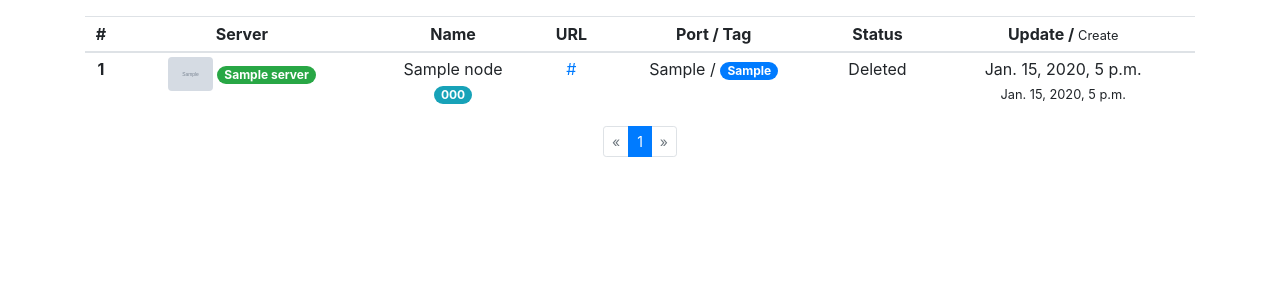
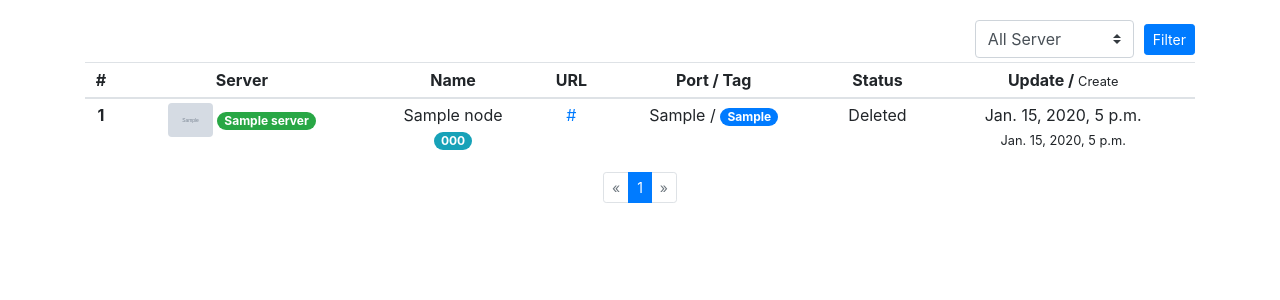
Before and after one commit to kidsdev/ops, a Django app: page /node/ in a window 1280 px wide. Shown: the part 56-356 px from the top of the page. Run offline with Django 3.2, Linux system fonts and the light colour scheme; a user stored in the database is signed in; tables that the repository leaves empty hold one stand-in row (values such as "Sample post"); grey boxes marked "Sample" are stand-in pictures; some libraries are stand-ins or nearby versions.

Commit message:
Node List: add filter server

```diff
--- a/node/templates/node/home.html
+++ b/node/templates/node/home.html
@@ -1,6 +1,27 @@
 {% extends "base.html" %}
 
 {% block content %}
+  <div class="row">
+    <div class="col align-self-end">
+      <form method="get">
+        <div class="form-row align-items-center float-right">
+          <div class="col-auto my-1">
+            <select class="custom-select mr-sm-2" name="q_server">
+              <option value="0">All Server</option>
+              {% for server in server_list %}
+                <option value="{{ server.id }}" {% if q_server == server.id %}selected{% endif %}>
+                  {{ server.name }}
+                </option>
+              {% endfor %}
+            </select>
+          </div>
+          <div class="col-auto my-1">
+            <button type="submit" class="btn btn-primary btn-sm">Filter</button>
+          </div>
+        </div>
+      </form>
+    </div>
+  </div>
   <table class="table table-hover table-sm">
     <thead>
     <tr class="text-center">
@@ -10,7 +31,9 @@
       <th scope="col">URL</th>
       <th scope="col">Port / Tag</th>
       <th scope="col">Status</th>
-      <th scope="col">Update / <small>Create</small></th>
+      <th scope="col">Update /
+        <small>Create</small>
+      </th>
     </tr>
     </thead>
     <tbody>
@@ -27,10 +50,12 @@
         <td><a href="{{ node.url }}" target="_blank">{{ node.url }}</a></td>
         <td>{{ node.port }} / <span class="badge badge-pill badge-primary">{{ node.tag }}</span></td>
         <td>{{ node.get_status_display }}</td>
-      <td>{{ node.datetime_update }} <br/> <small>{{ node.datetime_create }}</small></td>
+        <td>{{ node.datetime_update }} <br/>
+          <small>{{ node.datetime_create }}</small>
+        </td>
       </tr>
     {% endfor %}
     </tbody>
   </table>
-  {% include "pagination.html" with content_list=node_list %}
+  {% include "pagination.html" with content_list=node_list q=q_paginator %}
 {% endblock %}
--- a/node/views.py
+++ b/node/views.py
@@ -1,19 +1,39 @@
 from django.shortcuts import render
 
+from server.models import Server
 from utils.decorators import permission_required
-from utils.paginator import listing
+from utils.paginator import listing, get_q
 from .models import Node
 
 
 @permission_required(['node.add_node', 'node.change_node', 'node.delete_node'], raise_exception=True)
 def home_view(request):
     node_list = Node.objects.select_related('server').all()
+    try:
+        q_server = int(request.GET.get('q_server', None))
+    except:
+        q_server = None
+
+    if q_server and q_server > 0:
+        try:
+            q_server = int(q_server)
+            node_list = node_list.filter(server_id=q_server)
+        except:
+            pass
+
     node_list = listing(request, node_list)
+    server_list = Server.objects.all()
+
     return render(
         request,
         'node/home.html',
         {
             'NAV': 'node',
             'node_list': node_list,
+            'server_list': server_list,
+            'q_server': q_server,
+            'q_paginator': get_q({
+                'q_server': q_server
+            })
         }
     )
--- a/templates/pagination.html
+++ b/templates/pagination.html
@@ -2,7 +2,7 @@
   <ul class="pagination justify-content-center pagination-sm">
     {% if content_list.has_previous %}
       <li class="page-item ">
-        <a class="page-link" href="?page={{ content_list.previous_page_number }}" aria-label="Previous">
+        <a class="page-link" href="?page={{ content_list.previous_page_number }}{% if q %}{{ q }}{% endif %}" aria-label="Previous">
           <span aria-hidden="true">&laquo;</span>
           <span class="sr-only">Previous</span>
         </a>
@@ -17,12 +17,14 @@
     {% endif %}
 
     {% for page in content_list.paginator.page_range %}
-      <li class="page-item {% if page == content_list.number %}active{% endif %}"><a class="page-link" href="?page={{ page }}">{{ page }}</a></li>
+      <li class="page-item {% if page == content_list.number %}active{% endif %}">
+        <a class="page-link" href="?page={{ page }}{% if q %}{{ q }}{% endif %}">{{ page }}</a>
+      </li>
     {% endfor %}
 
     {% if content_list.has_next %}
       <li class="page-item">
-        <a class="page-link" href="?page={{ content_list.next_page_number }}" aria-label="Next">
+        <a class="page-link" href="?page={{ content_list.next_page_number }}{% if q %}{{ q }}{% endif %}" aria-label="Next">
           <span aria-hidden="true">&raquo;</span>
           <span class="sr-only">Next</span>
         </a>
--- a/utils/paginator.py
+++ b/utils/paginator.py
@@ -7,3 +7,11 @@ def listing(request, contact_list):
 
     page = request.GET.get('page')
     return paginator.get_page(page)
+
+
+def get_q(q_dict):
+    q = ''
+    for key, value in q_dict.items():
+        if value:
+            q += '&%s=%s' % (key, value)
+    return q if len(q) > 0 else None
```
Lines whose indentation alone changed are shown as unchanged.
